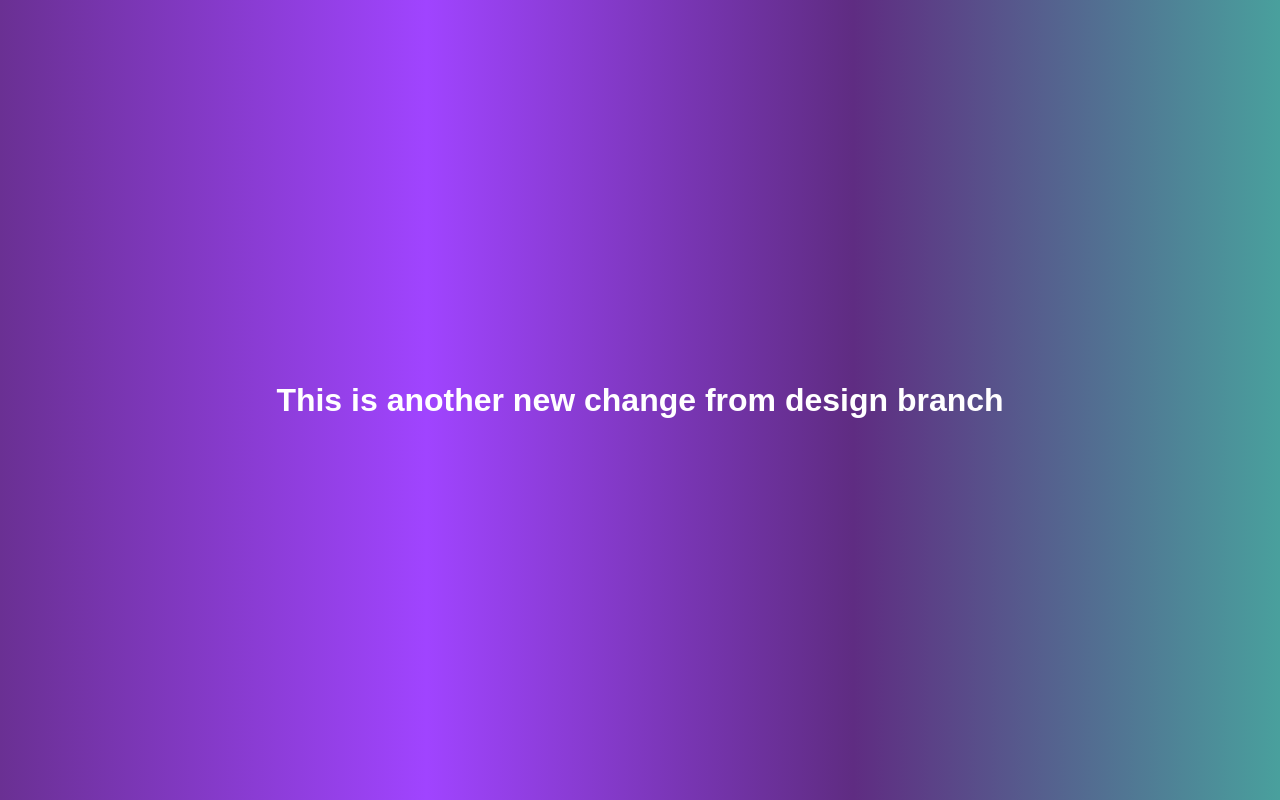
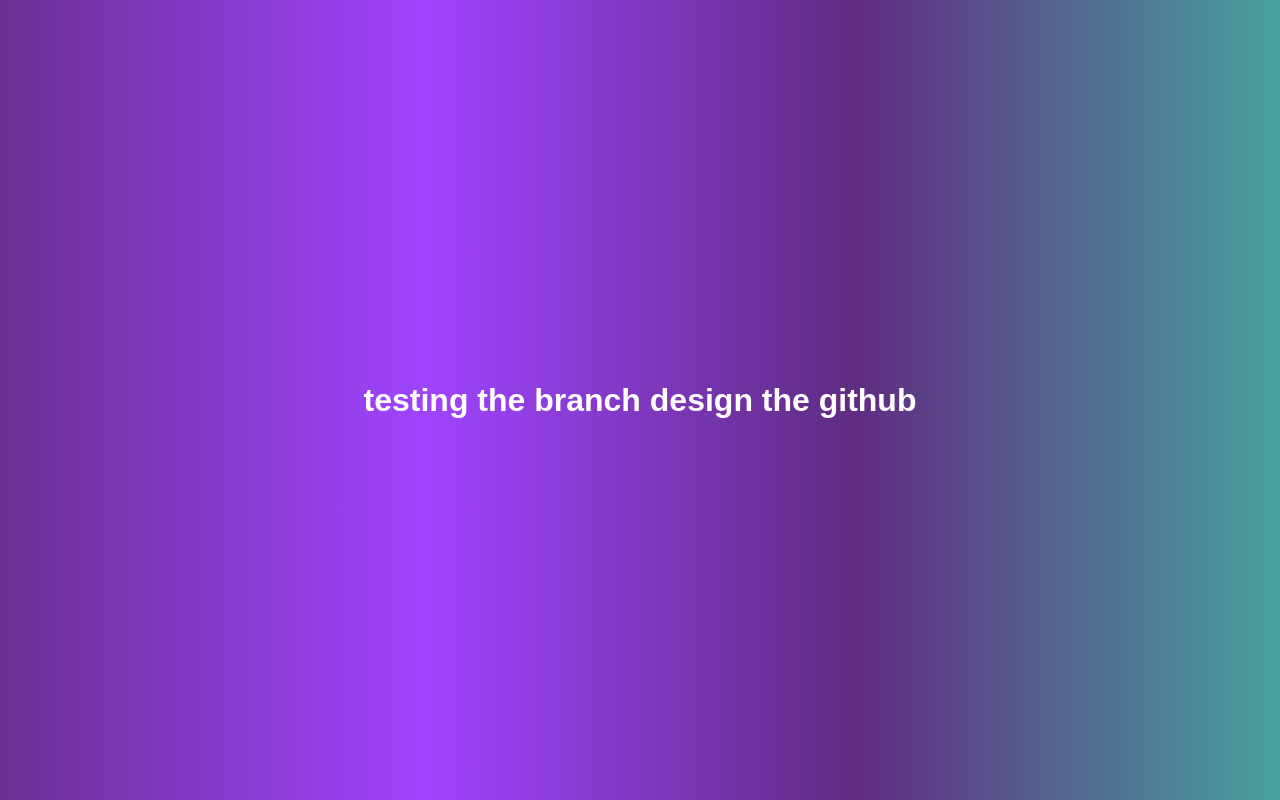
Before and after one commit to cusayan/GITHome, a plain HTML site: page index.html in a window 1280 px wide. Drawn offline with Linux system fonts and the light colour scheme.

Commit message:
GIThub push design

```diff
--- a/index.html
+++ b/index.html
@@ -7,6 +7,6 @@
     <title>This is version 1 from branch design</title>
 </head>
 <body>
-   <h1>This is another new change from design branch</h1>
+   <h1>testing the branch design the github</h1>
 </body>
 </html>
```
